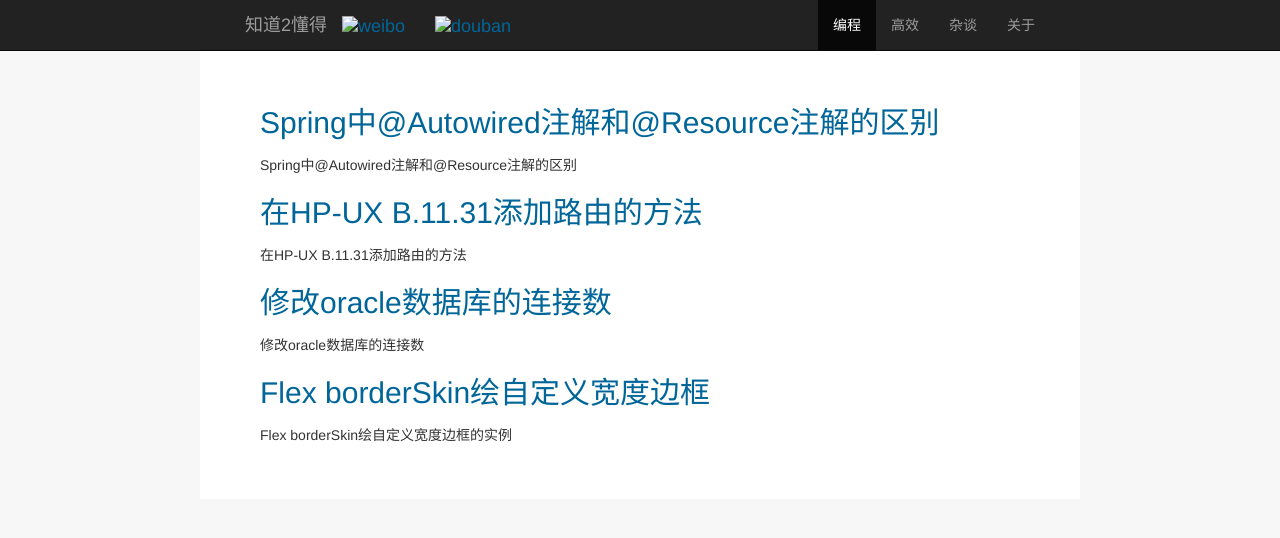
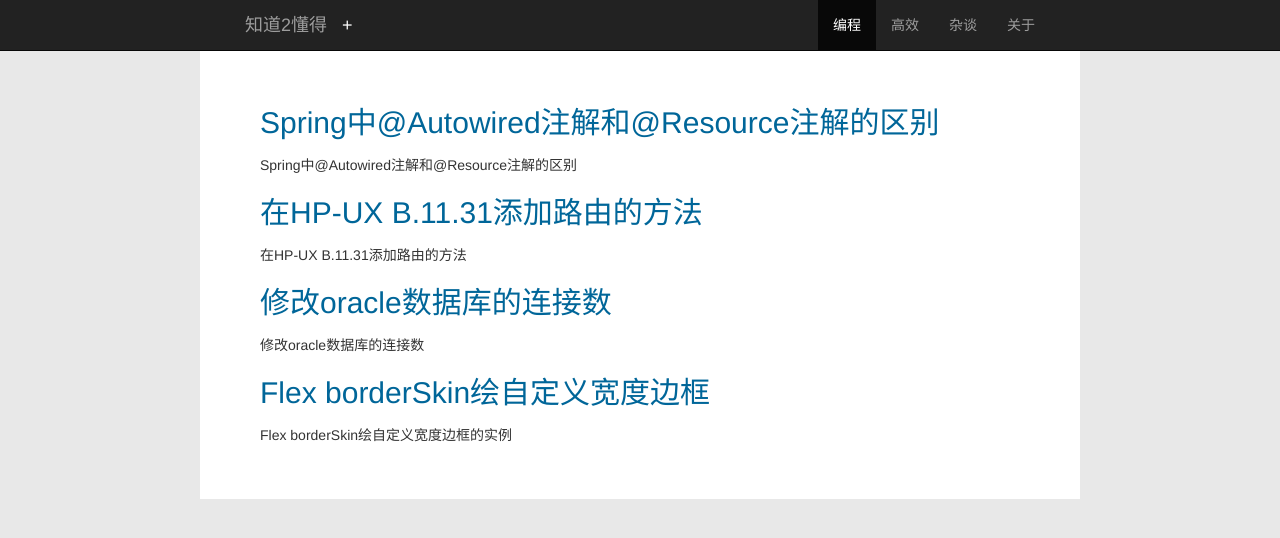
Before and after one commit to shenglongcsl/wenin819.github.io, a Jekyll site: the page built from index.md, in a window 1280 px wide. Shown: the top 538 px of the page. Built offline with Jekyll 4.4.1, drawn with Linux system fonts in a browser that asks for light colours; nearby versions of some CDN libraries; Markdown is read by kramdown in place of the engine named in the settings.

Commit message:
优化网页显示效果和低分辨率下文章显示不全的问题

```diff
--- a/_includes/header.html
+++ b/_includes/header.html
@@ -10,13 +10,14 @@
           <span class="icon-bar"></span>
         </button>
         <a class="navbar-brand" href="/">知道2懂得</a>
-        <div class="navbar-brand share-opt">
-          <a href="http://weibo.com/wenin819/" target="_blank">
-            <img src="http://www.weibo.com/favicon.ico" alt="weibo" width="25"/></a>
-        </div>
-        <div class="navbar-brand share-opt">
-          <a href="http://www.douban.com/people/wenin819/" target="_blank">
-            <img src="http://www.douban.com/favicon.ico" alt="douban" width="22"/></a>
+        <div class="dropdown navbar-brand share-opt">
+          <a href="#" class="dropdown-toggle" data-toggle="dropdown" style="color:white">+</a>
+          <ul class="dropdown-menu">
+            <li><a href="http://weibo.com/wenin819/" target="_blank">
+                <img src="http://www.weibo.com/favicon.ico" alt="weibo" width="25"/></a></li>
+            <li><a href="http://www.douban.com/people/wenin819/" target="_blank">
+                <img src="http://www.douban.com/favicon.ico" alt="douban" width="25"/></a></li>
+          </ul>
         </div>
       </div>
       <nav class="collapse navbar-collapse bs-navbar-collapse" role="navigation">
--- a/css/main.css
+++ b/css/main.css
@@ -1,5 +1,5 @@
 html {
-    background: #f7f7f7;
+    background: #E8E8E8;
     color: #333;
     font: 16px/1.4 Open Sans, Helvetica, Arial, sans-serif;
 }
@@ -196,7 +196,7 @@
 
 @media screen and (max-width: 540px) {
     body {
-        padding: 20px;
+        padding: 60px 10px 10px 10px;;
         font-size: 0.875em;
     }
 
```
